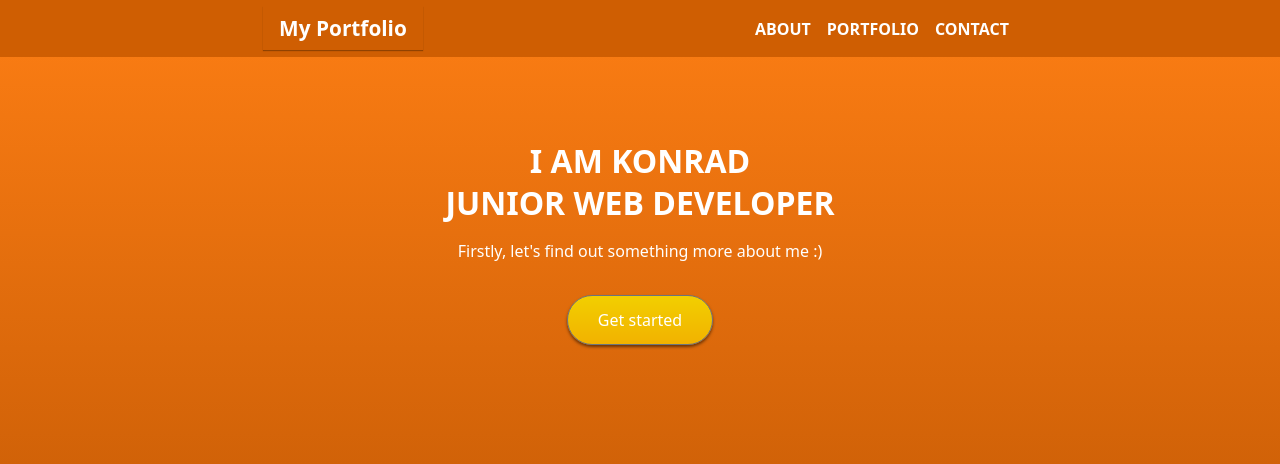
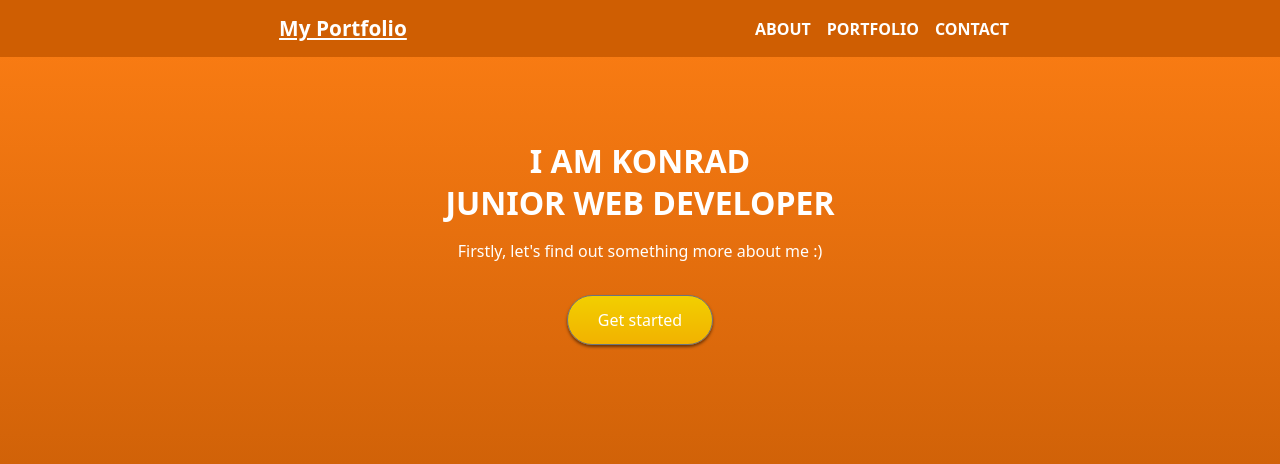
Before and after one commit to radk0n9/portfolio-website, a Flask app: page / in a window 1280 px wide, with the pointer over the restyled element. Shown: the top 464 px of the page. Run offline with Flask 2, Linux system fonts and the light colour scheme; some libraries are stand-ins or nearby versions.

Commit message:
More readable navbar with color animation

```diff
--- a/static/css/style.css
+++ b/static/css/style.css
@@ -14,12 +14,10 @@ html {
     color: white;
     text-decoration: none!important;
     padding: 0.5rem 1rem;
-
 }
 
-a:hover {
-    box-shadow: 0 1px 1px rgb(0 0 0 / 30%);
-    text-decoration: underline;
+#header-logo:hover {
+    text-decoration: underline!important
 }
 
 #container-header {
@@ -76,6 +74,11 @@ svg {
 .nav-link {
     color: white !important;
 
+}
+
+.nav-link:hover {
+    color: #1e1e1e!important;
+    text-decoration: none
 }
 
 #hero {
```
